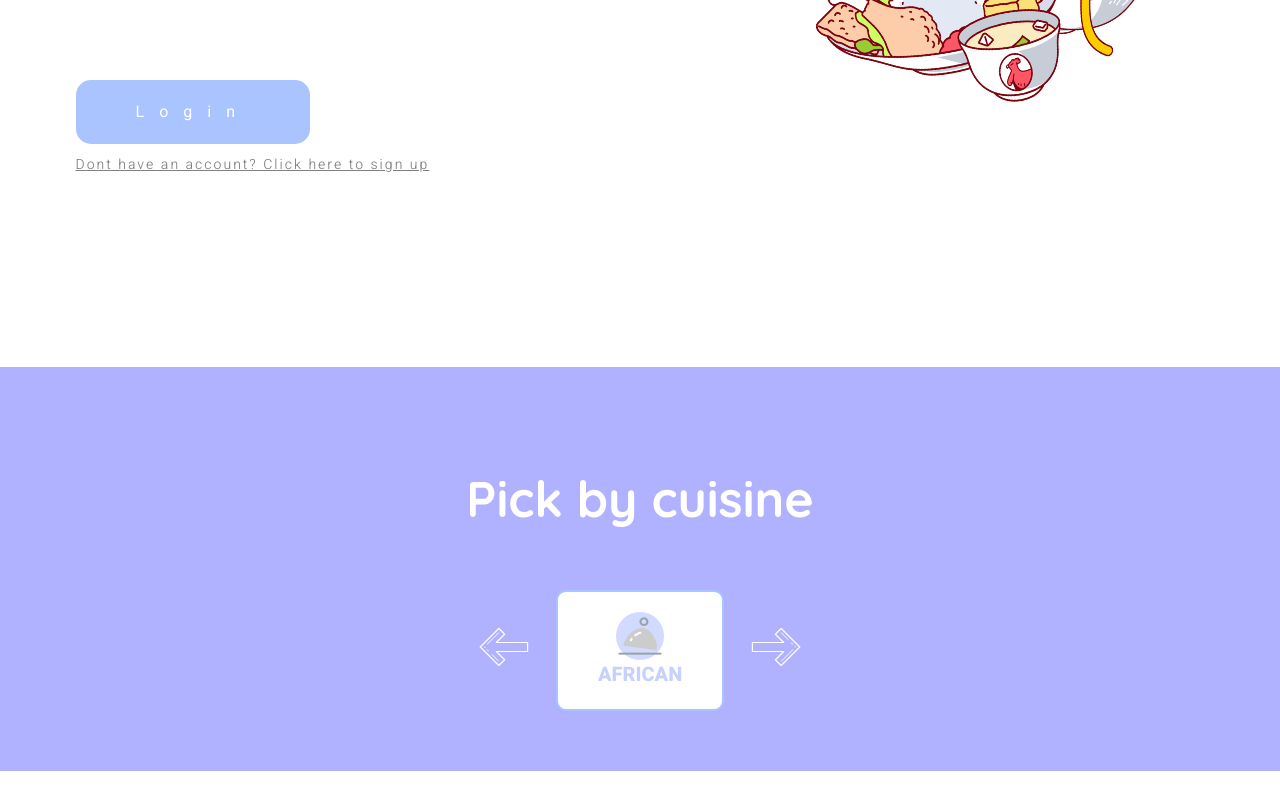
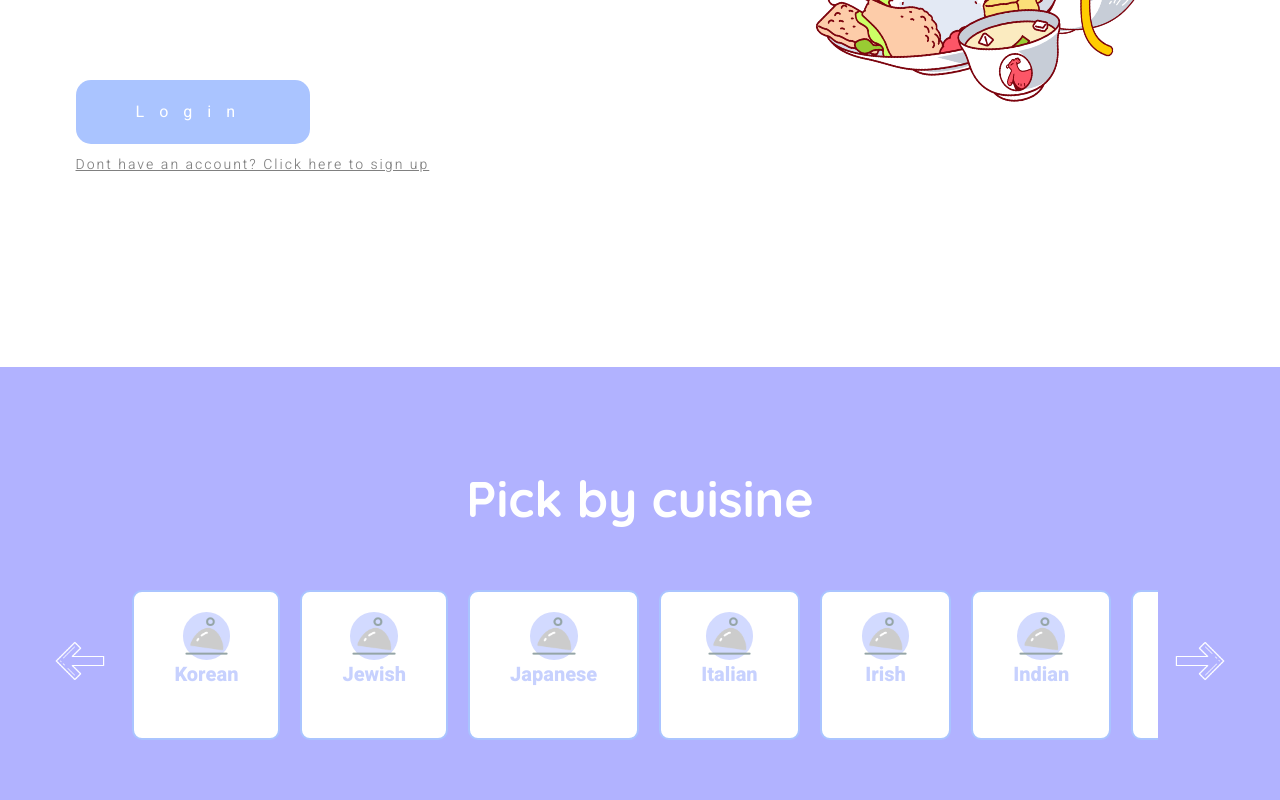
Before and after one commit to ofirsegal99/Recipes, a React (Create React App) app: page / in a window 1280 px wide. Shown: the part 507-1307 px from the top of the page. Before the commit the page ends 1278 px from the top, so only its background shows below. Built offline with nearby package versions, Linux system fonts and the light colour scheme; a web font is replaced by a local one.

Commit message:
ProgressOnCuisines

```diff
--- a/src/assets/index.css
+++ b/src/assets/index.css
@@ -266,7 +266,7 @@ ul{
   overflow-x:scroll;
   -ms-overflow-style: none;  /* IE and Edge */
   scrollbar-width: none;  /* Firefox */
-  width: 188px;
+  /* width: 188px; */
 }
 .chooseCuisinesCardSlider::-webkit-scrollbar {
   display: none;
@@ -554,11 +554,6 @@ input[type=checkbox]:checked:after {
   border-radius: 20px;
   transform: 0.3s;
 }
-.recipeCardContainer:hover .recipeCardImage{
-  /* opacity: 0.6;
-  -webkit-transform: scale(1.2);
-  transform: scale(1.2); */
-}
 .recipeCard{
   display: block;
   /* padding: 25px; */
--- a/src/components/cardCuisine.jsx
+++ b/src/components/cardCuisine.jsx
@@ -1,13 +1,13 @@
 import React from "react";
 import Dinner from "../assets/Dinner.png"
 
-function cardCuisine(){
+function cardCuisine(nameOfCuisine){
     return(
         <div className='cardContainer'>
              <button className='cardCuisineButton'>
                   <div className='cardCuisineTitleContainer'>
                       <div className='cardCuisineCircle'><img className='cardCuisineDinnerIcon' src={Dinner} alt="dinnerIcon" /></div>
-                      <h1 className='cardCuisineTitle'>AFRICAN</h1>
+                      <h1 className='cardCuisineTitle'>{nameOfCuisine.nameOfCuisine.nameOfCuisine}</h1>
                   </div>
              </button>
         </div>
--- a/src/components/chooseCuisines.jsx
+++ b/src/components/chooseCuisines.jsx
@@ -1,35 +1,58 @@
-import React from 'react';
+import React, { useEffect } from 'react';
 import Card from "./cardCuisine"
 import CuisineArrow from "../assets/CuisineArrow.png"
-function ChooseCuisines(){
+import AllCuisineTypes from '../data/allCuisinesTypes';
+function ChooseCuisines(nameOfCuisine){
     function GetWindowSize(){
-        var width = window.innerWidth
-              || document.documentElement.clientWidth
-              || document.body.clientWidth;
-        console.log(width)
+        let containerD=document.querySelector('.chooseCuisinesCardSliderContainer');
+        let containerD_Overall_Width=containerD.offsetWidth;
+        console.log("overall Container width is :"+containerD_Overall_Width);
+        let containerC=document.querySelector('.cuisineArrowButton');
+        let containerC_Width=containerC.offsetWidth;
+        console.log("Button width without margin is :"+containerC_Width);
+        let containerC_Style=containerC.currentStyle || window.getComputedStyle(containerC);
+        let containerC_Margin=parseFloat(containerC_Style.marginLeft) + parseFloat(containerC_Style.marginRight);
+        console.log("Button margin with is :"+containerC_Margin);
+        let containerC_Overall_width=((containerC_Width+containerC_Margin)*2);
+        console.log("Buttons Overall width is :"+containerC_Overall_width);
+        let containerA=document.querySelector('.cardContainer');
+        let containerA_Width=containerA.offsetWidth;
+        console.log("Card width Without margin is :"+containerA_Width);
+        let containerA_Style=containerA.currentStyle || window.getComputedStyle(containerA);
+        let containerA_Margin=parseFloat(containerA_Style.marginLeft) + parseFloat(containerA_Style.marginRight);
+        console.log("Card margin width is :"+containerA_Margin);
+        let containerA_Overall_width=(containerA_Width+containerA_Margin);
+        console.log("Card Overall width is :"+containerA_Overall_width);
+        let overallCardsContainer=0;
+        while(overallCardsContainer<(containerD_Overall_Width-containerC_Overall_width)){
+            overallCardsContainer=overallCardsContainer+containerA_Overall_width;
+        }
+        overallCardsContainer=overallCardsContainer-containerA_Overall_width;
+        console.log("the width for the overall card container need to be :"+overallCardsContainer);
+        // document.getElementsById('chooseCuisinesCardSlider').style.width=overallCardsContainer;
+        const box = document.getElementById('chooseCuisinesCardSlider');
+        console.log(overallCardsContainer+'px')
+        box.style.width =overallCardsContainer+'px';
     }
+    useEffect(() => {
+        GetWindowSize();
+      }, []);
+    window.onresize = GetWindowSize;
+
     return(
         <div className='chooseCuisinesContainer '>
             <div className='overallContainer chooseCuisinesCardAndTitleContainer'>
                 <h1 className='chooseCuisinesTitle'>Pick by cuisine</h1>
                 <div className='chooseCuisinesCardSliderContainer'>
-                    <button onClick={GetWindowSize} className='cuisineArrowButton'>
+                    <button className='cuisineArrowButton'>
                         <img className='cuisineArrowButtonImage  cuisineLeftArrowButtonImage' src={CuisineArrow} alt="CuisineArrow" />
                     </button>
-                    <div className='chooseCuisinesCardSlider'>
-                    <Card/>
-                    <Card/>
-                    <Card/>
-                    <Card/>
-                    <Card/>
-                    <Card/>
-                    <Card/>
-                    <Card/>
-                    <Card/>
-                    <Card/>
-                    <Card/>
+                    <div className='chooseCuisinesCardSlider' id='chooseCuisinesCardSlider'>
+                    {AllCuisineTypes.map((curr,i)=>(
+                        <Card nameOfCuisine={curr} key={i}/>
+                    ))}
                     </div>
-                    <button onClick={GetWindowSize} className='cuisineArrowButton'>
+                    <button className='cuisineArrowButton'>
                         <img className='cuisineArrowButtonImage' src={CuisineArrow} alt="CuisineArrow" />
                     </button>
                 </div>
--- a/src/components/lowerNavBar.jsx
+++ b/src/components/lowerNavBar.jsx
@@ -3,12 +3,18 @@ import { Link } from "react-router-dom";
 import DownArrow from '../assets/downArrow.png'
 import allMealTypes from '../data/allMealTypes'
 function lowerNavBar(){
+    function whichMealType(event){
+        // console.log(event.target.innerHTML);
+        let currentMealType=event.target.innerHTML;
+        let searchURL = "http://localhost:3000/Recipes/MealTypeIs" + currentMealType;
+        window.location.href = searchURL;
+    }
     return(
         <div className="navRow">
             <ul className="navBarUl">
                 {allMealTypes.map((curr,i)=>(
                      <li key={i} className="navBarLi">
-                         <Link className="navBarMealTypesLink" to="/">
+                         <Link className="navBarMealTypesLink" onClick={whichMealType} to="/">
                              <span className="navBarMealTypesText">{curr.nameOfType}</span>
                          </Link>
                      </li>
--- a/src/components/welcome.jsx
+++ b/src/components/welcome.jsx
@@ -9,7 +9,6 @@ function Welcome(){
                 <h1 className="welcomeTitle welcomeAllTitles">Search, Cook, Eat & Enjoy</h1>
                 <br />
                 <h2 className="welcomeSubTitle welcomeAllTitles">All the recipes in one place.</h2>
-                {/* <button className="welcomeButton welcomeLoginButton">Login</button> */}
                 <Link className="welcomeButton welcomeLoginButton"  to="/Login">Login</Link>
                 <button className="welcomeButton welcomeSignupButton">Dont have an account? Click here to sign up</button>
             </div>
--- /dev/null
+++ b/src/data/allCuisinesTypes.jsx
@@ -0,0 +1,81 @@
+const allCuisineTypes =[
+    {
+        nameOfCuisine : 'Korean'
+    },
+    {
+        nameOfCuisine : 'Jewish'
+    },
+    {
+        nameOfCuisine : 'Japanese'
+    },
+    {
+        nameOfCuisine : 'Italian'
+    },
+    {
+        nameOfCuisine : 'Irish'
+    },
+    {
+        nameOfCuisine : 'Indian'
+    },
+    {
+        nameOfCuisine : 'Greek'
+    },
+    {
+        nameOfCuisine : 'German'
+    },
+    {
+        nameOfCuisine : 'French'
+    },
+    {
+        nameOfCuisine : 'European'
+    },
+    {
+        nameOfCuisine : 'Eastern European'
+    },
+    {
+        nameOfCuisine : 'Chinese'
+    },
+    {
+        nameOfCuisine : 'Caribbean'
+    },
+    {
+        nameOfCuisine : 'Cajun'
+    },
+    {
+        nameOfCuisine : 'British'
+    },
+    {
+        nameOfCuisine : 'American'
+    },
+    {
+        nameOfCuisine : 'African'
+    },
+    {
+        nameOfCuisine : 'Latin American'
+    },
+    {
+        nameOfCuisine : 'Mediterranean'
+    },
+    {
+        nameOfCuisine : 'Mexican'
+    },
+    {
+        nameOfCuisine : 'Middle Eastern'
+    },
+    {
+        nameOfCuisine : 'Nordic'
+    },
+    {
+        nameOfCuisine : 'Southern'
+    },
+    {
+        nameOfCuisine : 'Spanish'
+    },
+    {
+        nameOfCuisine : 'Thai'
+    },
+    {
+        nameOfCuisine : 'Vietnamese'
+    }
+];
+export default allCuisineTypes;
--- a/src/pages/recipesPage.jsx
+++ b/src/pages/recipesPage.jsx
@@ -14,9 +14,16 @@ function RecipesPage(){
             searchTargetWithoutSpace= searchTargetWithoutSpace + searchTarget[i];
         }
      }
+     let spoonacularSearchURL;
+    if((searchTargetWithoutSpace.substring(0,10))==="MealTypeIs"){
+      const API_Free_Search_Url = 'https://api.spoonacular.com/recipes/complexSearch?apiKey=2e401702f4ac4ad4b750d8f756aeffef&type=';
+      spoonacularSearchURL = API_Free_Search_Url + searchTargetWithoutSpace.substring(10);
+    }
     // console.log(searchTargetWithoutSpace)
-    const API_Free_Search_Url = 'https://api.spoonacular.com/recipes/complexSearch?apiKey=2e401702f4ac4ad4b750d8f756aeffef&query=';
-    let spoonacularSearchURL = API_Free_Search_Url+searchTargetWithoutSpace;
+    else{
+      const API_Free_Search_Url = 'https://api.spoonacular.com/recipes/complexSearch?apiKey=2e401702f4ac4ad4b750d8f756aeffef&query=';
+      spoonacularSearchURL = API_Free_Search_Url+searchTargetWithoutSpace;
+    }
     useEffect(() => {
         axios.get(spoonacularSearchURL)
         .then(function (response) {
@@ -38,14 +45,6 @@ function RecipesPage(){
         <NavBar/>
         <div className="resultsAndSearchmenuContainer">
             <div className="resultsContainer">
-                     {/* {currentRecipes.map((curr)=>(
-                         <a key={curr.id} href="/" className="recipeCardContainer">
-                              <div className="recipeCard">
-                                  <img className="recipeCardImage" src={curr.image} alt={curr.title} />
-                                  <h1 className="recipeCardTitle">{curr.title}</h1>
-                             </div>
-                         </a>
-                     ))} */}
                     {currentRecipes.map((curr)=>(
                            <article key={curr.id} class="card">
                                <header class="card__thumb">
```
